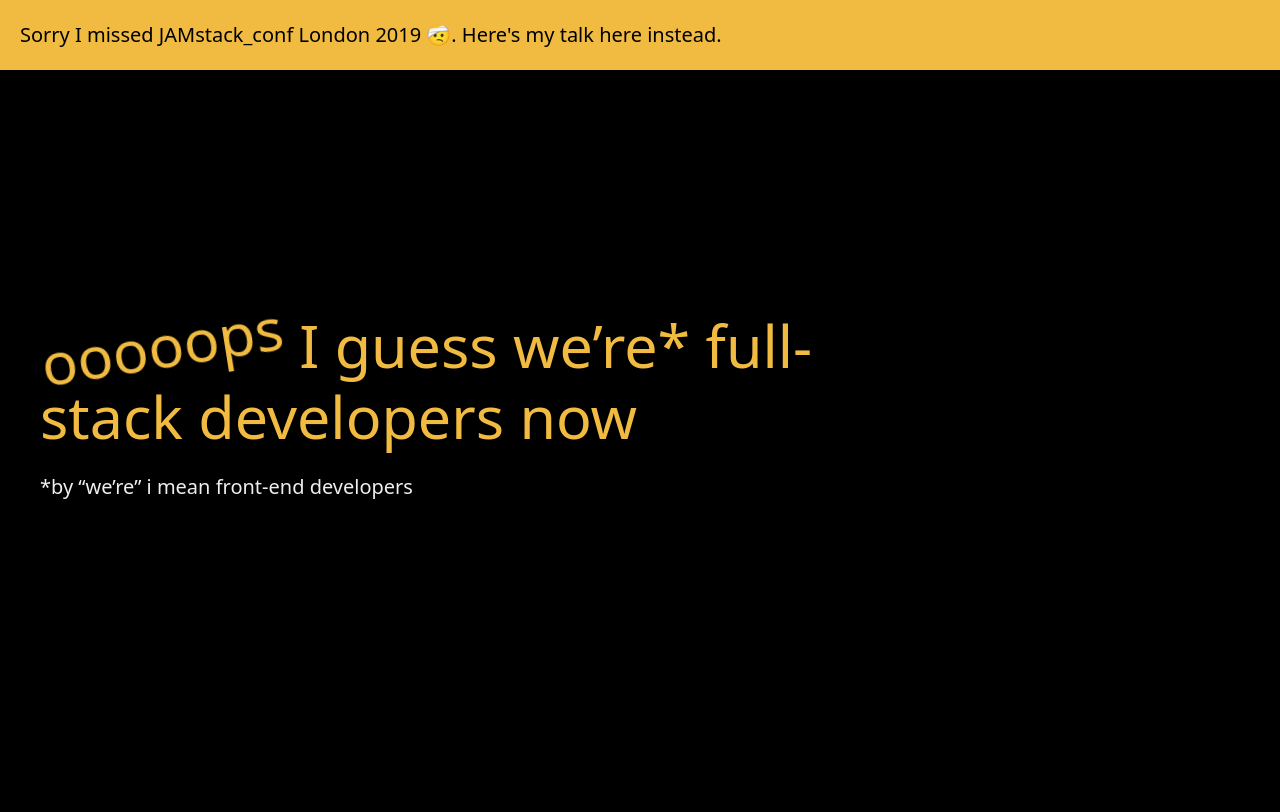
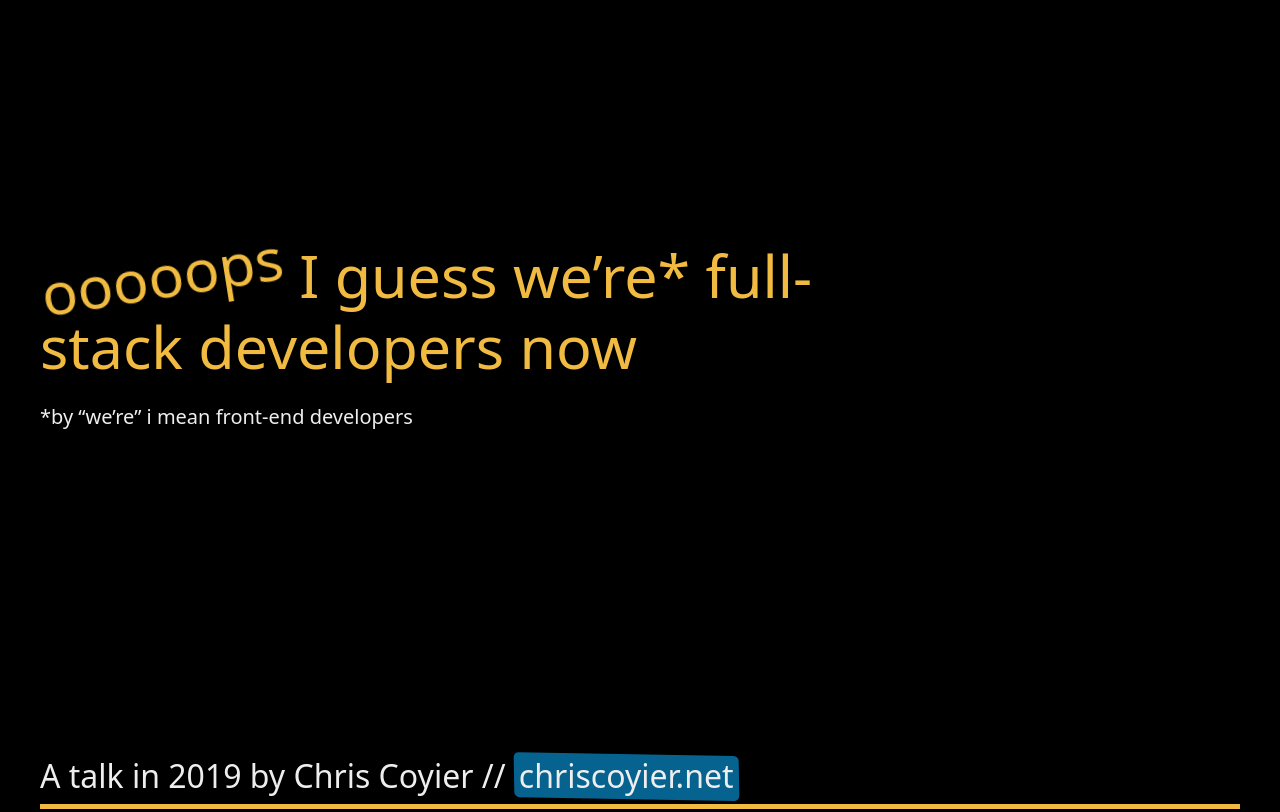
Before and after one commit to chriscoyier/full-stack-talk, a plain HTML site: page index.html in a window 1280 px wide. Shown: the top 812 px of the page. Drawn offline with Linux system fonts and the light colour scheme.

Commit message:
don’t need this

```diff
--- a/index.html
+++ b/index.html
@@ -8,10 +8,6 @@
   </head>
 
   <body>
-    <div class="callout">
-      Sorry I missed JAMstack_conf London 2019 🤕. Here's my talk here instead.
-    </div>
-
     <main>
       <header class="talk-header">
         <h1>
--- a/style.css
+++ b/style.css
@@ -97,12 +97,6 @@ small {
 .center {
   text-align: center;
   max-width: 100%;
-}
-
-.callout {
-  background: var(--yel);
-  color: black;
-  padding: 1rem;
 }
 
 .talk-header {
```
